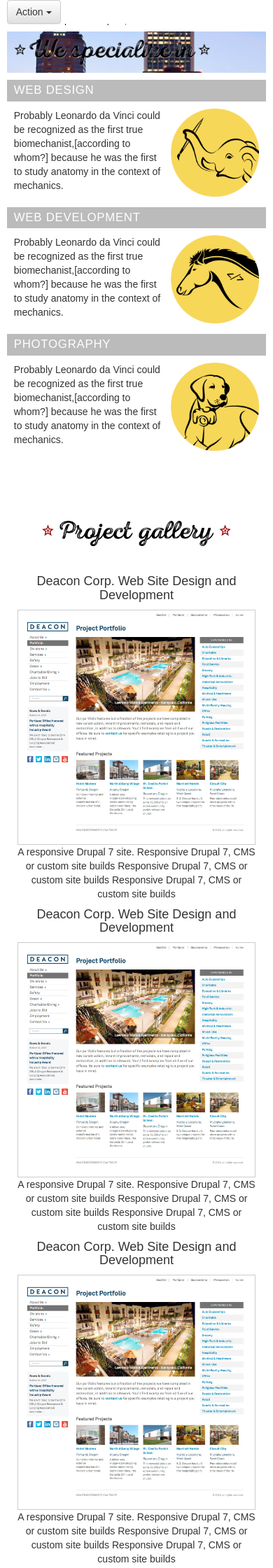
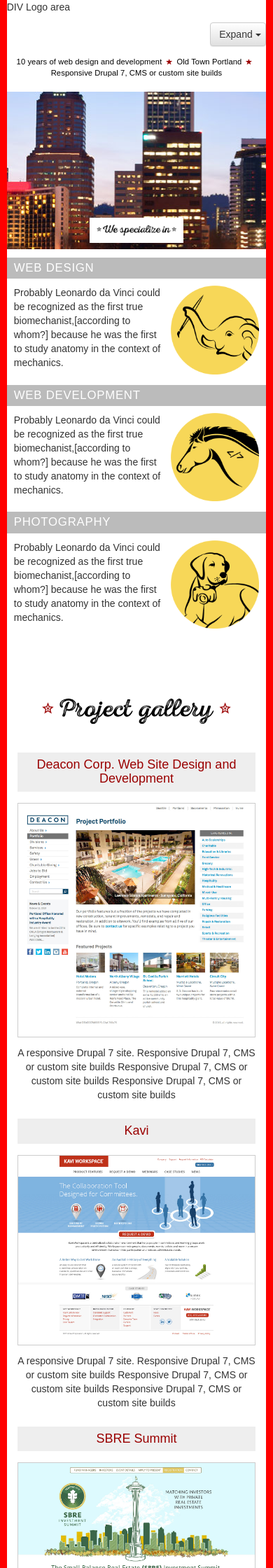
Before and after one commit to gocosmonaut/Cedarcrest, a PHP site: page / in a window 390 px wide. Shown: the top 2240 px of the page at 70% size. Run offline with PHP 8.4, Linux system fonts and the light colour scheme; some libraries are stand-ins or nearby versions; some web fonts are replaced.

Commit message:
More mobile theming
431

```diff
--- a/css/1.css
+++ b/css/1.css
@@ -8,18 +8,27 @@ div#primary div#marquee img {padding:10px; margin:0px auto; max-width:300px; }
 div#primary div#marquee {height:275px; margin:42px auto; background-position:top left; text-align:center;}
 div#primary div#marquee p {background:white; width:340px; margin:225px 300px 0px; float:left;}
 }
+
 @media(min-width:992px) and (max-width:1199px){
 div#primary div#marquee {height:275px; margin:42px auto; background-position:top right; text-align:center;}
 div#primary div#marquee p {background:white; width:36%; margin:225px 32% 0px; float:left;}
 div#primary div#marquee p img {width:100%; height:auto;}
 }
+
 @media(min-width:768px) and (max-width:991px){
 div#primary div#marquee {height:225px; margin:42px auto; background-position:top left; text-align:center;}
 div#primary div#marquee p {background:white; width:36%; margin:180px 32% 0px; float:left;}
 div#primary div#marquee p img {width:100%; height:auto;}
 }
+
 @media(min-width:481px) and (max-width:767px){
+div#primary div#marquee {height:225px; margin:16px auto; background-position:top right; text-align:center;}
+div#primary div#marquee p {background:white; width:36%; margin:180px 32% 0px; float:left;}
+div#primary div#marquee p img {width:100%; height:auto;}
+}
 
+@media (max-width:480px){
+div#primary div#marquee {height:225px; margin:12px auto; background-position:top left; text-align:center;}
+div#primary div#marquee p {background:white; width:36%; margin:180px 32% 0px; float:left;}
+div#primary div#marquee p img {width:100%; height:auto;}
 }
-@media (max-width:480px){
-}
--- a/css/common.css
+++ b/css/common.css
@@ -29,6 +29,7 @@ background-attachment: fixed;
     background-size: cover;
 	width:100%;
 } **/
+body { background:red !important;}
 
 p, a, button, span, li, ul, div, table {
 font-family: 'Muli', sans-serif;
@@ -50,9 +51,10 @@ button.close {font-size:36px; opacity:1.0;}
 
 /* CONTAINER */
 
-
+div#container {background:white;}
 @media(min-width:1200px){
 div#container {width:1170px; margin:0px auto; }
+
 }
 @media(min-width:992px) and (max-width:1199px){
 div#container {width:92%; margin:0px 4%; }
@@ -190,30 +192,40 @@ div#primary p.history {width:74.3%; font-size:1.05em; letter-spacing:0.3px; posi
 
 }
 @media(min-width:481px) and (max-width:767px){
-div#primary p.history {width:94%; font-size:.9em; letter-spacing:0.2px; position:relative;}
+div#primary p.history {width:100%; font-size:.9em; letter-spacing:0.2px; position:relative; padding-top:60px;}
 }
 @media (max-width:480px){
-	div#primary p.history {width:94%; font-size:.8em; letter-spacing:0.1px; position:relative;}
+	div#primary p.history {width:100%; font-size:.8em; letter-spacing:0.1px; position:relative; padding-top:60px;}
 }
 
 /* MOBILE MENU */
 
+div#mobile-menu-container { position: fixed; z-index: 10; text-align:right; background:white;padding:12px 0px;}
+div#mobile-menu-container div.btn-group {}
+div#mobile-menu-container div.btn-group .btn {width:80px;}
+div#mobile-menu-container div.btn-group ul {margin-left:-80px;}
 
 @media(min-width:1200px){
 div.btn-group {display:none;}
+div#mobile-menu-container {}
 }
 
 @media(min-width:992px) and (max-width:1199px){
 div.btn-group {display:none;}
+div#mobile-menu-container {display:none;}
 }
 
 @media(min-width:768px) and (max-width:991px){
 div.btn-group {display:none;}
+div#mobile-menu-container {display:none;}
 }
 @media(min-width:481px) and (max-width:767px){
-
+div.btn-group {}
+div#mobile-menu-container {width:47%; margin-left:47%;}
 }
 @media (max-width:480px){
+	div.btn-group {}
+	div#mobile-menu-container {width:47.5%; margin-left:47.5%;}
 }
 
 /***--MARQUEE-- ***/
@@ -279,8 +291,6 @@ div#introduction div#intro-touts img {width:24%; margin:0px 0px 15px 10px; float
 
 /* PROJECTS */
 div#projects {width:100%;padding:4%; margin-top:50px; float:left; }
-div#projects-mobile {text-align:center;}
-div#projects-mobile img {width:100%; height:auto; border:1px solid #ccc;}
 div#projects p.gallery {text-align:center; padding:20px 0px; margin-bottom:20px; }
 div#projects .btn-primary.btn-lg {width:21.625%; margin:0% 4% 6% 0%; padding:0%; border-radius:0px; box-shadow:0px 0px 0px white; text-shadow:none; height:120px; border:3px solid white; font-size:1em; color:white;}
 div#projects .btn-primary.btn-lg:hover {opacity:.9; box-shadow:-1px 1px 3px black; color:red;}
@@ -322,6 +332,11 @@ div#projects button#b11:hover {background:url(../img/thumbs/jobgrowers.jpg); bac
 
 div#projects button#b12 {background:url(../img/thumbs/westbearing.jpg); background-position:top center;}
 div#projects button#b12:hover {background:url(../img/thumbs/westbearing.jpg); background-position:bottom center;}
+
+div#projects-mobile {text-align:center;}
+div#projects-mobile p {margin:12px 0px 24px 0px;}
+div#projects-mobile h4 {margin:0px 0px 16px 0px; color:#9a0000; padding:8px; background:#eee; }
+div#projects-mobile img {width:100%; height:auto; border:1px solid #ccc;}
 
 
 @media(min-width:1200px){
@@ -399,3 +414,21 @@ div#photography p { text-align:center;}
 div#social {width:100%;}
 div#social iframe#twitter-widget-0  {width:47% !important; height:600px !important;}
 div#social iframe#bookface {width:47%; float:right; height:600px;}
+
+@media(min-width:1200px){
+
+}
+@media(min-width:992px) and (max-width:1199px){
+
+}
+@media(min-width:768px) and (max-width:991px){
+
+}
+@media(min-width:481px) and (max-width:767px){
+	div#social iframe#twitter-widget-0  {width:100% !important; height:300px !important;}
+	div#social iframe#bookface {width:100%; float:none; height:300px; margin-top:21px;}
+}
+@media (max-width:480px){
+	div#social iframe#twitter-widget-0  {width:100% !important; height:300px !important;}
+	div#social iframe#bookface {width:100%; float:none; height:300px; margin-top:21px;}
+}
--- a/index.php
+++ b/index.php
@@ -50,11 +50,13 @@
 </div> <!-- end sidebar -->
 
 <div id="primary">
+DIV Logo area
 <!-- Mobile menu -->
 <!-- Single button -->
-<div class="btn-group" style="position:fixed; z-index:10; width:100%; background:white;"}>
+<div id="mobile-menu-container">
+<div class="btn-group">
   <button type="button" class="btn btn-default dropdown-toggle" data-toggle="dropdown" aria-expanded="false">
-    Action <span class="caret"></span>
+    Expand <span class="caret"></span>
   </button>
   <ul class="dropdown-menu" role="menu">
     <li><a href="#projects">Projects</a></li>
@@ -62,6 +64,7 @@
     <li><a href="#about">About</a></li>
     <li><a href="#contact">Contact</a></li>
   </ul>
+  </div> <!-- end mobile-menu-container -->
 </div>
 <!-- End mobile menu -->
 <p class="history" data-spy="affix" data-offset-top="40">10 years of web design and development<span class="glyphicon glyphicon-star"></span>Old Town Portland<span class="glyphicon glyphicon-star"></span>Responsive Drupal 7, CMS or custom site builds</p>
@@ -92,30 +95,66 @@
 <a name="projects" id="projects"></a>
 
 <div id="projects-mobile">
+
+<!-- PROJECT #1 -->
 <h4>Deacon Corp. Web Site Design and Development</h4>
 <img src="img/screens/deacon_portfolio.jpg" />
 <p>A responsive Drupal 7 site. Responsive Drupal 7, CMS or custom site builds Responsive Drupal 7, CMS or custom site builds Responsive Drupal 7, CMS or custom site builds</p>
 
-<h4>Deacon Corp. Web Site Design and Development</h4>
-<img src="img/screens/deacon_portfolio.jpg" />
+<!-- PROJECT #2 -->
+<h4>Kavi</h4>
+<img src="img/screens/kavi.jpg" />
 <p>A responsive Drupal 7 site. Responsive Drupal 7, CMS or custom site builds Responsive Drupal 7, CMS or custom site builds Responsive Drupal 7, CMS or custom site builds</p>
 
-<h4>Deacon Corp. Web Site Design and Development</h4>
-<img src="img/screens/deacon_portfolio.jpg" />
+<!-- PROJECT #3 -->
+<h4>SBRE Summit</h4>
+<img src="img/screens/sbre_summit.jpg" />
 <p>A responsive Drupal 7 site. Responsive Drupal 7, CMS or custom site builds Responsive Drupal 7, CMS or custom site builds Responsive Drupal 7, CMS or custom site builds</p>
 
-<h4>Deacon Corp. Web Site Design and Development</h4>
-<img src="img/screens/deacon_portfolio.jpg" />
+<!-- PROJECT #4 -->
+<h4>Confluence Wealth Management</h4>
+<img src="img/screens/confluence.jpg" />
 <p>A responsive Drupal 7 site. Responsive Drupal 7, CMS or custom site builds Responsive Drupal 7, CMS or custom site builds Responsive Drupal 7, CMS or custom site builds</p>
 
-<h4>Deacon Corp. Web Site Design and Development</h4>
-<img src="img/screens/deacon_portfolio.jpg" />
+<!-- PROJECT #5 -->
+<h4>Quality Chain Corp.</h4>
+<img src="img/screens/qc.jpg" />
 <p>A responsive Drupal 7 site. Responsive Drupal 7, CMS or custom site builds Responsive Drupal 7, CMS or custom site builds Responsive Drupal 7, CMS or custom site builds</p>
 
-<h4>Deacon Corp. Web Site Design and Development</h4>
-<img src="img/screens/deacon_portfolio.jpg" />
+<!-- PROJECT #6 -->
+<h4>MHCO</h4>
+<img src="img/screens/mhco.jpg" />
 <p>A responsive Drupal 7 site. Responsive Drupal 7, CMS or custom site builds Responsive Drupal 7, CMS or custom site builds Responsive Drupal 7, CMS or custom site builds</p>
 
+<!-- PROJECT #7 -->
+<h4>Identity Theft Protection</h4>
+<img src="img/screens/intel_ipt.jpg" />
+<p>A responsive Drupal 7 site. Responsive Drupal 7, CMS or custom site builds Responsive Drupal 7, CMS or custom site builds Responsive Drupal 7, CMS or custom site builds</p>
+
+<!-- PROJECT #8 -->
+<h4>Bukers Taxanalysis</h4>
+<img src="img/screens/bukers.jpg" />
+<p>A responsive Drupal 7 site. Responsive Drupal 7, CMS or custom site builds Responsive Drupal 7, CMS or custom site builds Responsive Drupal 7, CMS or custom site builds</p>
+
+<!-- PROJECT #9 -->
+<h4>Fairway America</h4>
+<img src="img/screens/fairway_america.jpg" />
+<p>A responsive Drupal 7 site. Responsive Drupal 7, CMS or custom site builds Responsive Drupal 7, CMS or custom site builds Responsive Drupal 7, CMS or custom site builds</p>
+
+<!-- PROJECT #10 -->
+<h4>Commonwealth Real Estate Services</h4>
+<img src="img/screens/commonwealth.jpg" />
+<p>A responsive Drupal 7 site. Responsive Drupal 7, CMS or custom site builds Responsive Drupal 7, CMS or custom site builds Responsive Drupal 7, CMS or custom site builds</p>
+
+<!-- PROJECT #11 -->
+<h4>Job Growers, Inc.</h4>
+<img src="img/screens/job_growers.jpg" />
+<p>A responsive Drupal 7 site. Responsive Drupal 7, CMS or custom site builds Responsive Drupal 7, CMS or custom site builds Responsive Drupal 7, CMS or custom site builds</p>
+
+<!-- PROJECT #12 -->
+<h4>West Bearing Investments</h4>
+<img src="img/screens/westbearing.jpg" />
+<p>A responsive Drupal 7 site. Responsive Drupal 7, CMS or custom site builds Responsive Drupal 7, CMS or custom site builds Responsive Drupal 7, CMS or custom site builds</p>
 
 </div> <!-- end projects mobile -->
 <div id="modal-buttons">
```
